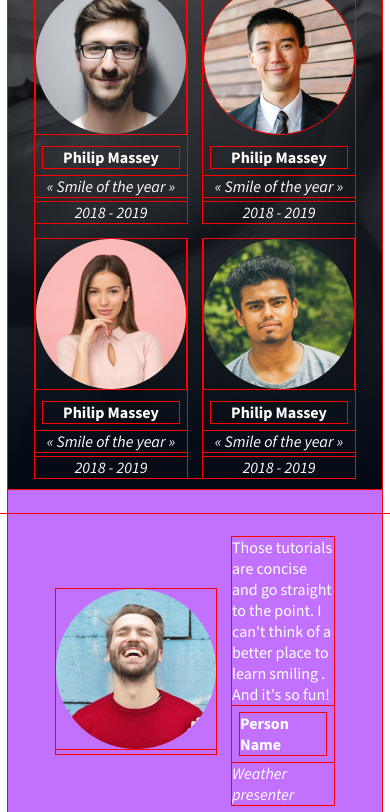
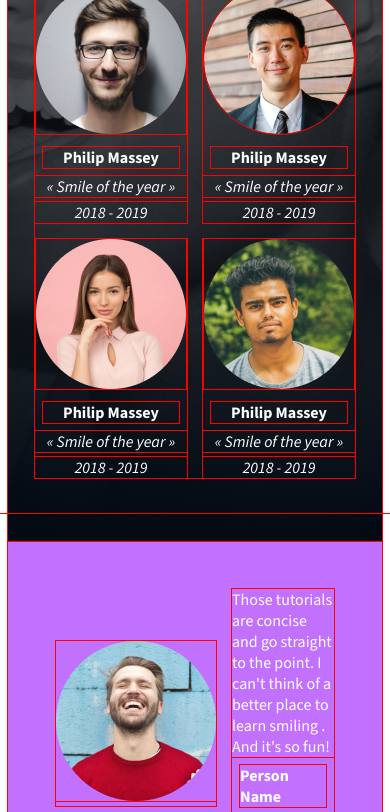
Before and after one commit to KateyKwesi/alx_html_css, a plain HTML site: page CSS Advanced/css_advanced/index.html in a window 390 px wide. Shown: the part 355-1167 px from the top of the page. Drawn offline with nearby package versions, Linux system fonts and the light colour scheme.

Commit message:
Initial commit

```diff
--- a/CSS Advanced/css_advanced/style.css
+++ b/CSS Advanced/css_advanced/style.css
@@ -23,7 +23,7 @@ header{
   background-size: cover;
 background-position: center;
   position: relative;
-  height: 100vh;
+  height: 55rem;
 
 
 }
@@ -384,6 +384,11 @@ footer > p{
               margin-top: 2rem;
 }
 
+header{
+    height: 56rem;
+}
+}
+
 /* sm */
 @media (max-width: 640px) {
     body {
@@ -410,4 +415,4 @@ footer > p{
                             font-size: 3rem;
                             text-align: center;
                             margin-top: 1rem;
-}}}
+}}
```
